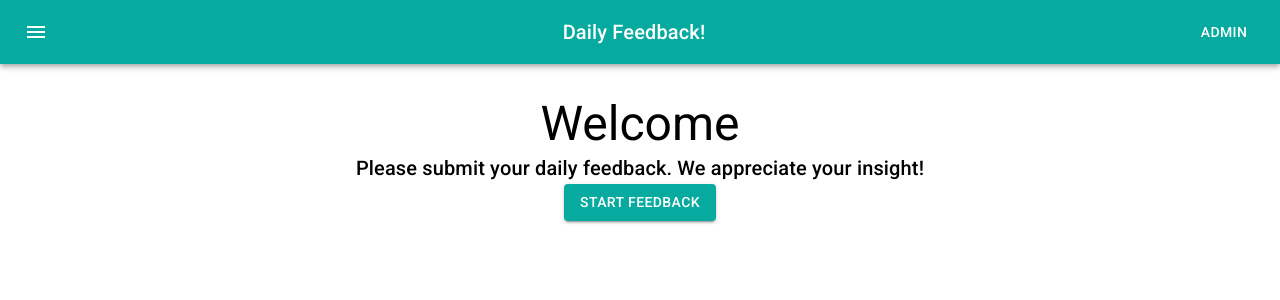
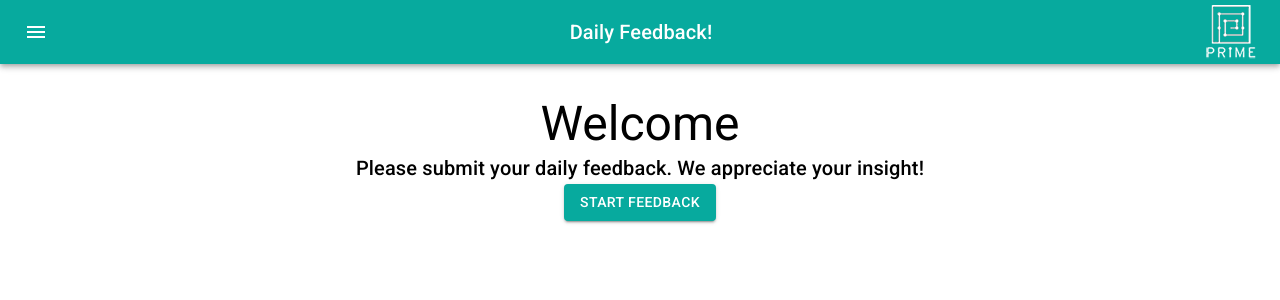
Before and after one commit to Brandon-Lanier/Student-Feedback-Loop, a React (Create React App) app: page /feeling in a window 1280 px wide. Shown: the top 300 px of the page. Built offline with nearby package versions, Linux system fonts and the light colour scheme.

Commit message:
Drop down menu functioning

```diff
--- a/src/components/Header/Header.jsx
+++ b/src/components/Header/Header.jsx
@@ -30,7 +30,7 @@ function Header() {
                     <Typography variant="h6" component="div" sx={{ flexGrow: 1 }}>
                         Daily Feedback!
                     </Typography>
-                    <Button color="inherit" onClick={handleAdmin}>Admin</Button>
+                    <img src="images/prime.png"></img>
                 </Toolbar>
             </AppBar>
         </Box>
```
Also changed, not shown: public/images/prime.png (added).
